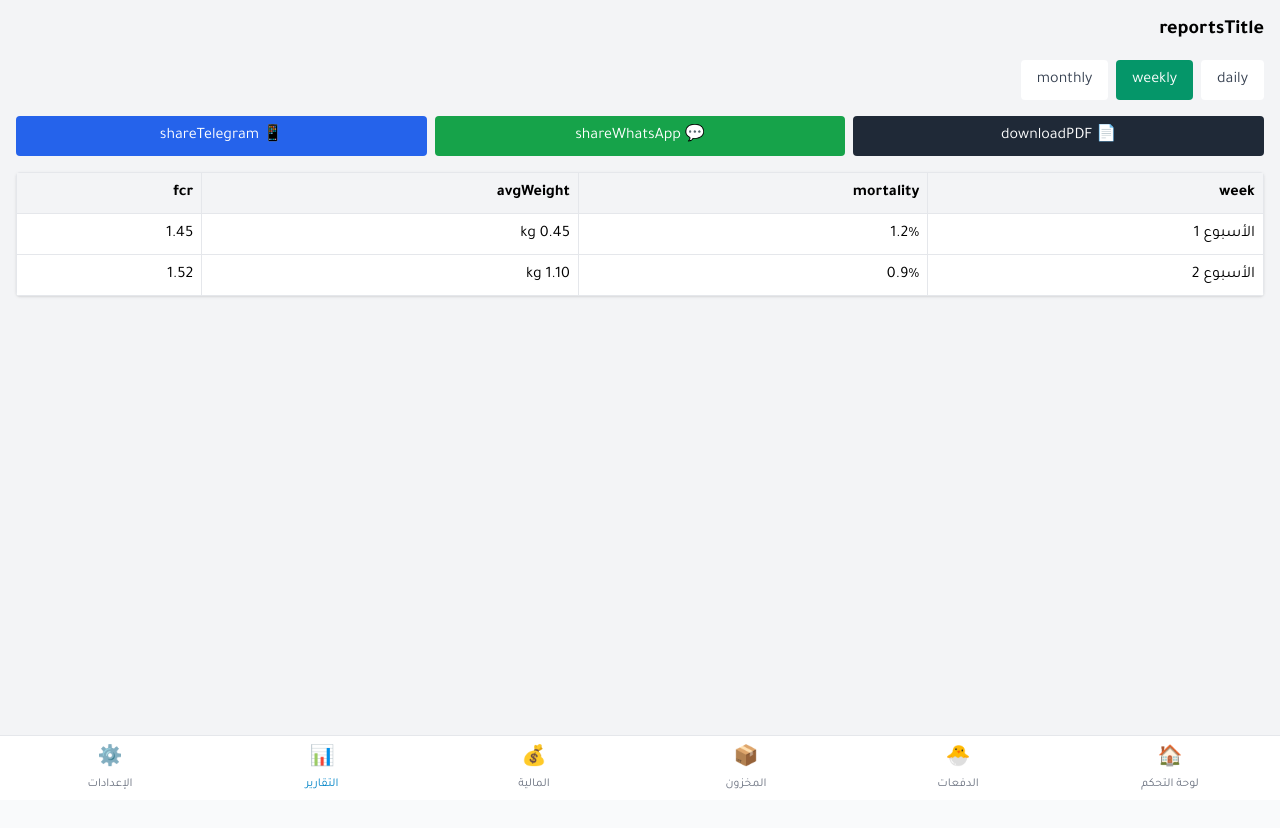
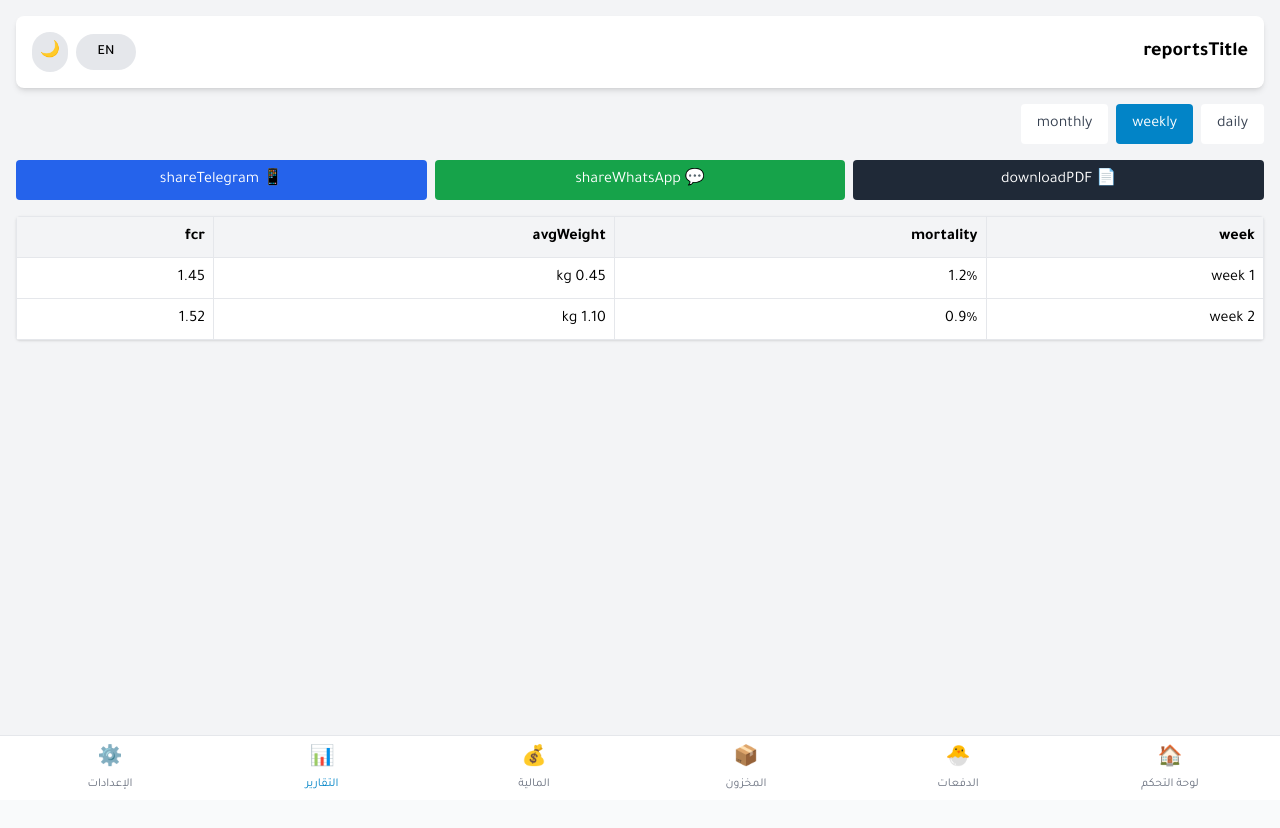
Before and after one commit to merosman91/Flock-ERP, a React (Vite) app: page /reports in a window 1280 px wide. Shown: the top 828 px of the page. Built offline with nearby package versions, Linux system fonts and the light colour scheme.

Commit message:
Update Reports.jsx

```diff
--- a/src/screens/Reports.jsx
+++ b/src/screens/Reports.jsx
@@ -1,28 +1,27 @@
 import { useState } from 'react';
 import { useTranslation } from 'react-i18next';
+import LanguageToggle from '../components/LanguageToggle';
+import ThemeToggle from '../components/ThemeToggle';
 
 export default function Reports() {
-  const { t, i18n } = useTranslation();
+  const { t } = useTranslation();
   const [period, setPeriod] = useState('weekly');
 
-  // Mock data
   const mockData = {
     daily: [
       { date: '2025-04-03', mortality: '0.8%', feed: '210 kg', water: '420 L', temp: '28°C' },
       { date: '2025-04-02', mortality: '1.0%', feed: '190 kg', water: '380 L', temp: '29°C' }
     ],
     weekly: [
-      { week: i18n.language === 'ar' ? 'الأسبوع 1' : 'Week 1', mortality: '1.2%', avgWeight: '0.45 kg', fcr: '1.45' },
-      { week: i18n.language === 'ar' ? 'الأسبوع 2' : 'Week 2', mortality: '0.9%', avgWeight: '1.10 kg', fcr: '1.52' }
+      { week: t('week') + ' 1', mortality: '1.2%', avgWeight: '0.45 kg', fcr: '1.45' },
+      { week: t('week') + ' 2', mortality: '0.9%', avgWeight: '1.10 kg', fcr: '1.52' }
     ],
     monthly: [
       { month: 'أبريل 2025', totalMortality: '2.1%', totalFeed: '2,800 kg', profit: '12,500 ج.س' }
     ]
   };
 
-  // ✅ توليد PDF باستخدام استيراد ديناميكي (آمن لـ Vercel)
   const generatePDF = async () => {
-    // تحميل المكتبات فقط في المتصفح
     const { jsPDF } = await import('jspdf');
     await import('jspdf-autotable');
 
@@ -33,7 +32,7 @@ export default function Reports() {
     });
 
     doc.setFont('Helvetica');
-    const title = i18n.language === 'ar' ? 'تقرير دواجني' : 'Dawajny Report';
+    const title = t('reportsTitle');
     doc.text(title, 20, 20);
 
     const data = period === 'daily' ? mockData.daily :
@@ -60,10 +59,9 @@ export default function Reports() {
       body: rows,
       theme: 'grid',
       styles: { font: 'Helvetica', fontSize: 10 },
-      headStyles: { fillColor: [5, 150, 105] }
+      headStyles: { fillColor: [14, 165, 233] }
     });
 
-    // ✅ استخدام Blob + URL (بدون file-saver)
     const blob = doc.output('blob');
     const url = URL.createObjectURL(blob);
     const a = document.createElement('a');
@@ -92,7 +90,14 @@ export default function Reports() {
 
   return (
     <div className="min-h-screen bg-gray-100 dark:bg-gray-900 p-4">
-      <h1 className="text-xl font-bold mb-4">{t('reportsTitle')}</h1>
+      {/* Header */}
+      <header className="bg-white dark:bg-gray-800 shadow-md p-4 flex justify-between items-center rounded-lg mb-4">
+        <h1 className="text-xl font-bold">{t('reportsTitle')}</h1>
+        <div className="flex items-center space-x-2 rtl:space-x-reverse">
+          <LanguageToggle />
+          <ThemeToggle />
+        </div>
+      </header>
 
       {/* Period Selector */}
       <div className="flex flex-wrap gap-2 mb-4">
@@ -102,7 +107,7 @@ export default function Reports() {
             onClick={() => setPeriod(p)}
             className={`px-4 py-2 rounded ${
               period === p
-                ? 'bg-emerald-600 text-white'
+                ? 'bg-primary-600 text-white'
                 : 'bg-white dark:bg-gray-800 text-gray-700 dark:text-gray-300'
             }`}
           >
@@ -200,4 +205,4 @@ export default function Reports() {
       </div>
     </div>
   );
-      }
+                          }
```
